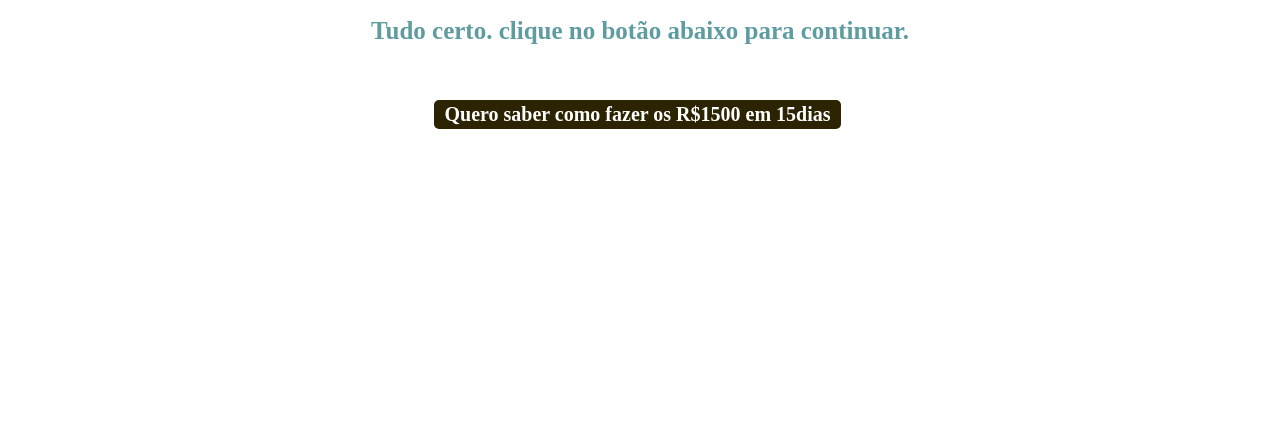
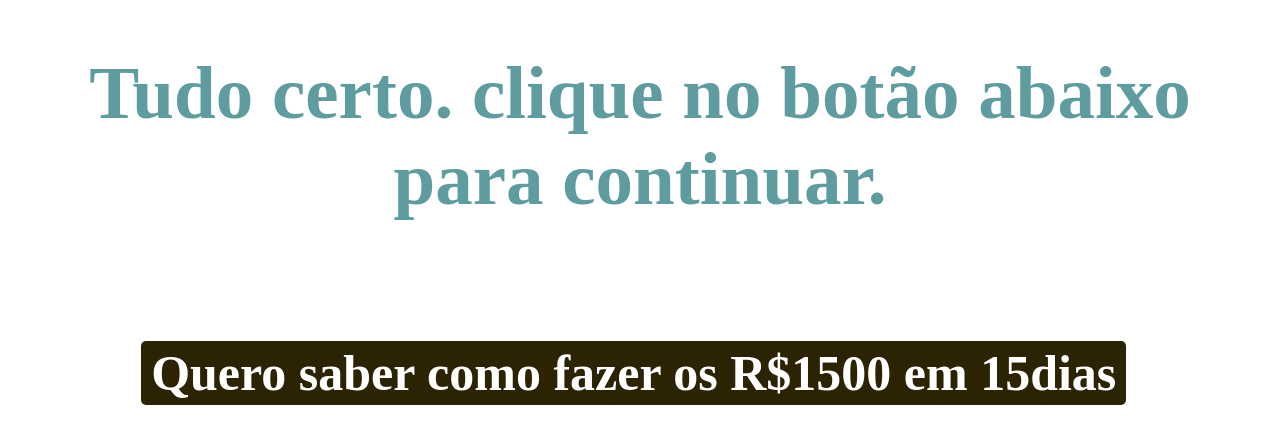
Before and after one commit to cdrclube/clubedadrenda, a plain HTML site: page index.html in a window 1280 px wide. Drawn offline with Linux system fonts and the light colour scheme.

Commit message:
Update index.html

```diff
--- a/index.html
+++ b/index.html
@@ -6,9 +6,9 @@
 	<meta charset="UTF-8">
 	<title>Descubra</title>
 	</head>
-	<h1 style="color: #5e9ca0; text-align: center; font-size: 25px;">Tudo certo. clique no botão abaixo para continuar.</h1>
+	<h1 style="color: #5e9ca0; text-align: center; font-size: 75px;">Tudo certo. clique no botão abaixo para continuar.</h1>
 <p>&nbsp;</p>
-<p style="text-align: center; font-size: 20px;"><a href="https://api.whatsapp.com/send?phone=19991843354&amp;text=Me%20envie%20aqui%20por%20favor%20o%20video%20do%20clube%20da%20renda"><span style="background-color: #2b2301; color: #fff; display: inline-block; padding: 3px 10px; font-weight: bold; border-radius: 5px;">Quero saber como fazer os R$1500 em 15dias</span></a>&nbsp;</p>
+<p style="text-align: center; font-size: 50px;"><a href="https://api.whatsapp.com/send?phone=19991843354&amp;text=Me%20envie%20aqui%20por%20favor%20o%20video%20do%20clube%20da%20renda"><span style="background-color: #2b2301; color: #fff; display: inline-block; padding: 3px 10px; font-weight: bold; border-radius: 5px;">Quero saber como fazer os R$1500 em 15dias</span></a>&nbsp;</p>
 
 	<body>
 </body>
```
